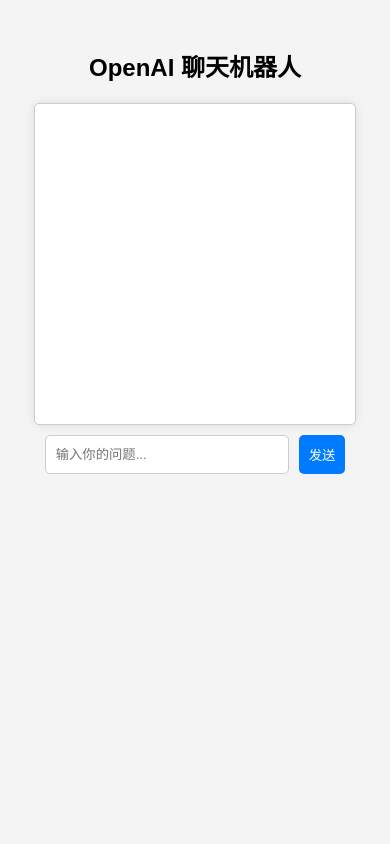
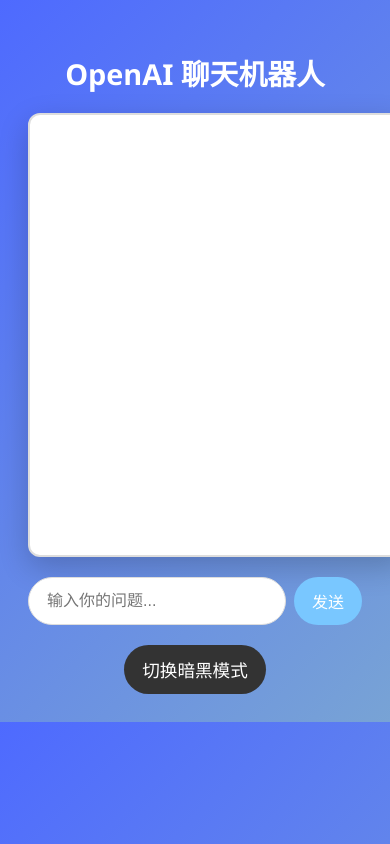
Before and after one commit to Huhaoy/abc, a plain HTML site: page index.html in a window 390 px wide. Drawn offline with Linux system fonts and the light colour scheme.

Commit message:
Update index.html

```diff
--- a/index.html
+++ b/index.html
@@ -6,95 +6,172 @@
     <title>OpenAI 机器人</title>
     <style>
         body {
-            font-family: Arial, sans-serif;
+            font-family: 'Segoe UI', Tahoma, Geneva, Verdana, sans-serif;
             text-align: center;
             padding: 20px;
-            background-color: #f4f4f4;
+            background: linear-gradient(135deg, #4e6aff, #78a3d5);
+            transition: background 0.5s ease;
+            color: #333;
         }
+
+        h2 {
+            color: #fff;
+            margin-bottom: 20px;
+            font-size: 2.5rem; /* Increased size for better visibility */
+        }
+
         #chatbox {
-            width: 90%;
-            max-width: 600px;
-            height: 400px;
-            border: 1px solid #ccc;
-            padding: 10px;
+            width: 100%;
+            max-width: 700px; /* Increased width for larger screens */
+            height: 500px;
+            border-radius: 12px;
+            padding: 20px;
+            margin: 0 auto 20px;
+            background-color: #fff;
+            box-shadow: 0px 10px 30px rgba(0, 0, 0, 0.2); /* Slightly increased shadow for depth */
             overflow-y: auto;
-            margin: 0 auto 10px;
-            background-color: #fff;
-            border-radius: 5px;
-            box-shadow: 0px 0px 10px rgba(0, 0, 0, 0.1);
             display: flex;
             flex-direction: column;
+            gap: 12px;
+            border: 2px solid #ddd;
         }
+
         .message {
-            padding: 8px;
-            margin: 5px;
-            border-radius: 5px;
+            padding: 12px;
+            margin: 5px 0;
+            border-radius: 12px;
+            font-size: 1.2rem; /* Increased font size for better readability */
             max-width: 80%;
             word-wrap: break-word;
+            animation: fadeIn 0.3s ease-in-out;
         }
+
+        @keyframes fadeIn {
+            from { opacity: 0; transform: translateY(5px); }
+            to { opacity: 1; transform: translateY(0); }
+        }
+
         .user {
-            background-color: #d1e7fd;
+            background-color: #79c7ff;
             align-self: flex-end;
             text-align: right;
+            border-radius: 12px 12px 0 12px; /* Slightly adjusted for visual flow */
         }
+
         .bot {
-            background-color: #e2e2e2;
+            background-color: #e5e5e5;
             align-self: flex-start;
             text-align: left;
+            border-radius: 12px 12px 12px 0; /* Slightly adjusted for visual flow */
         }
+
+        .loading {
+            font-style: italic;
+            color: #888;
+        }
+
         .input-container {
             display: flex;
             justify-content: center;
-            gap: 10px;
-            width: 90%;
-            max-width: 600px;
-            margin: 0 auto;
+            gap: 12px;
+            width: 100%;
+            max-width: 700px;
+            margin-top: 20px;
         }
+
         input {
             flex-grow: 1;
-            padding: 10px;
-            border: 1px solid #ccc;
-            border-radius: 5px;
+            padding: 14px 20px; /* Slightly increased padding */
+            border-radius: 30px;
+            border: 1px solid #ddd;
+            font-size: 1.1rem; /* Slight increase for clarity */
+            outline: none;
+            transition: border-color 0.3s;
         }
+
+        input:focus {
+            border-color: #79c7ff;
+        }
+
         button {
-            padding: 10px 15px;
+            padding: 14px 24px; /* Slightly increased padding */
+            border-radius: 30px;
+            background-color: #79c7ff;
+            color: white;
             border: none;
-            background-color: #007bff;
+            font-size: 1.1rem; /* Slightly larger font for buttons */
+            cursor: pointer;
+            transition: background-color 0.3s;
+        }
+
+        button:hover {
+            background-color: #4ba3d1;
+        }
+
+        .dark-mode-btn {
+            margin-top: 20px;
+            padding: 12px 18px; /* Slightly adjusted padding for better clickability */
+            background-color: #333;
             color: white;
-            border-radius: 5px;
+            border: none;
+            border-radius: 30px;
             cursor: pointer;
+            font-size: 1.1rem;
         }
-        button:hover {
-            background-color: #0056b3;
+
+        .dark-mode-btn:hover {
+            background-color: #444;
         }
+
+        @media (max-width: 768px) {
+            #chatbox {
+                height: 450px; /* Adjusted for tablet screens */
+            }
+        }
+
         @media (max-width: 600px) {
+            h2 {
+                font-size: 1.8rem; /* Smaller title for mobile view */
+            }
+
             #chatbox {
-                height: 300px;
+                height: 400px; /* Reduced height for small screens */
             }
-            input {
-                width: 70%;
+
+            input, button {
+                font-size: 1rem; /* Consistent font sizes for mobile */
+                padding: 12px 18px;
             }
-            button {
-                padding: 10px;
+
+            .input-container {
+                gap: 8px; /* Less space between inputs for smaller screens */
             }
         }
     </style>
+
 </head>
 <body>
     <h2>OpenAI 聊天机器人</h2>
     <div id="chatbox"></div>
     <div class="input-container">
-        <input type="text" id="userInput" placeholder="输入你的问题...">
+        <input type="text" id="userInput" placeholder="输入你的问题..." onkeypress="handleKeyPress(event)">
         <button onclick="sendMessage()">发送</button>
     </div>
+    <button class="dark-mode-btn" onclick="toggleDarkMode()">切换暗黑模式</button>
 
     <script>
         const apiKey = "sk-f4wxnlmrliKX0spX0591D47c0a654f25889a0dBdA9A757E8";
         const chatbox = document.getElementById("chatbox");
         const userInput = document.getElementById("userInput");
 
-        // 存储对话上下文
         let messages = [{ role: "system", content: "你是一个友好的 AI 机器人。" }];
+        let darkMode = false;
+
+        function handleKeyPress(event) {
+            if (event.key === 'Enter') {
+                sendMessage();
+            }
+        }
 
         async function sendMessage() {
             const message = userInput.value.trim();
@@ -102,8 +179,8 @@
 
             appendMessage("你: " + message, "user");
             userInput.value = "";
+            appendMessage("机器人: 正在思考...", "loading");
 
-            // 记录用户输入
             messages.push({ role: "user", content: message });
 
             try {
@@ -122,10 +199,11 @@
                 const data = await response.json();
                 const reply = data.choices?.[0]?.message?.content || "无法解析回复";
 
-                // 记录 AI 回复
                 messages.push({ role: "assistant", content: reply });
+                removeLoading();
                 appendMessage("机器人: " + reply, "bot");
             } catch (error) {
+                removeLoading();
                 appendMessage("错误: 无法获取回复", "error");
                 console.error("请求失败:", error);
             }
@@ -138,6 +216,18 @@
             chatbox.appendChild(msgDiv);
             chatbox.scrollTop = chatbox.scrollHeight;
         }
+
+        function removeLoading() {
+            const loadingElements = document.querySelectorAll(".loading");
+            loadingElements.forEach(el => el.remove());
+        }
+
+        function toggleDarkMode() {
+            darkMode = !darkMode;
+            document.body.style.background = darkMode ? "linear-gradient(135deg, #333, #444)" : "linear-gradient(135deg, #6e7fdf, #78a3d5)";
+            document.body.style.color = darkMode ? "white" : "black";
+            document.querySelector('button').style.backgroundColor = darkMode ? '#444' : '#79c7ff';
+        }
     </script>
 </body>
 </html>
```
